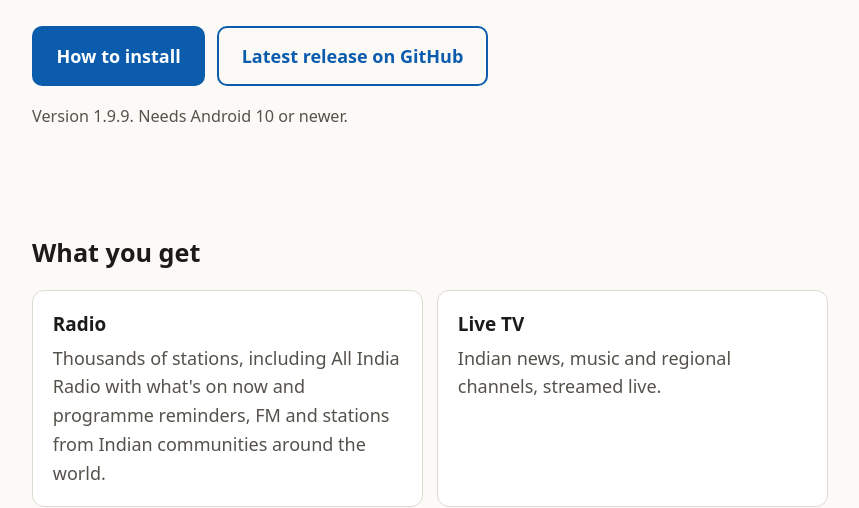
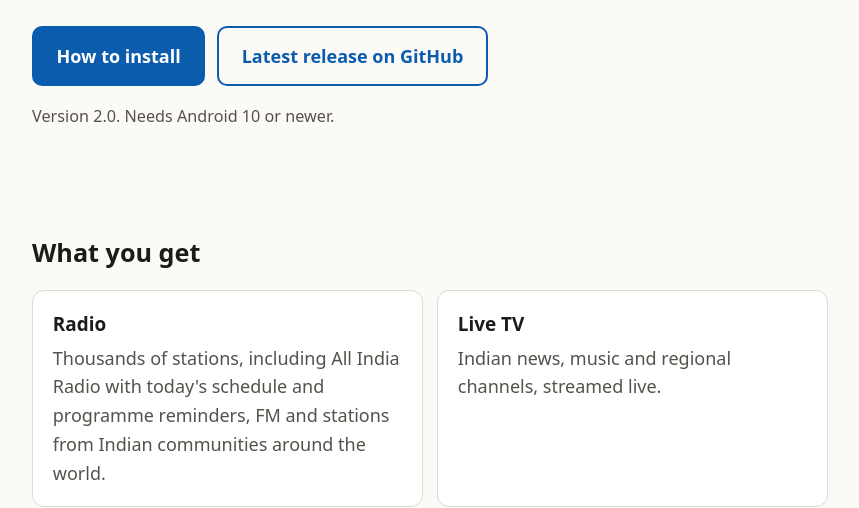
Before and after one commit to animeshahilya/animeshahilya.github.io, a Jekyll site: the page built from _apps/tarang.md, in a window 1280 px wide and 900 px high. Shown: the part 274-782 px from the top of the window, without its empty margins (210-1069 px from the left). Built offline with Jekyll 4.4.1, drawn with Linux system fonts in a browser that asks for light colours.

Commit message:
Tarang 2.0

```diff
--- a/_apps/tarang.md
+++ b/_apps/tarang.md
@@ -3,14 +3,14 @@ app_name: Tarang
 order: 2
 tagline: Indian radio, live TV and podcasts in one fast, accessible app. No ads, no sign-up.
 summary: Tarang brings Indian radio stations, live TV channels and podcasts together in one fast app. It is built to work fully with TalkBack, and has no ads, no sign-up and no tracking.
-version: "1.9.9"
+version: "2.0"
 android: "10"
 releases_repo: animeshahilya/tarang-releases
 feedback_url: https://github.com/animeshahilya/tarang-feedback/issues
 feature_groups:
   - title: What you get
     features:
-      - { title: Radio, text: "Thousands of stations, including All India Radio with what's on now and programme reminders, FM and stations from Indian communities around the world." }
+      - { title: Radio, text: "Thousands of stations, including All India Radio with today's schedule and programme reminders, FM and stations from Indian communities around the world." }
       - { title: Live TV, text: "Indian news, music and regional channels, streamed live." }
       - { title: Podcasts, text: "Search, follow and download podcasts, and get told when a new episode is out." }
       - { title: YouTube, text: "Play and download YouTube videos inside the app." }
```
